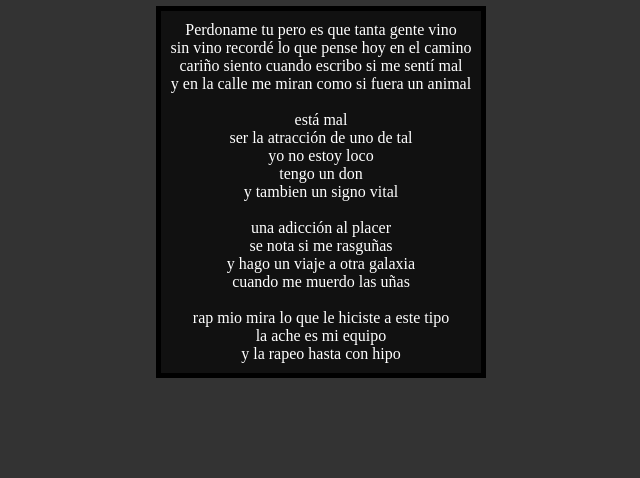
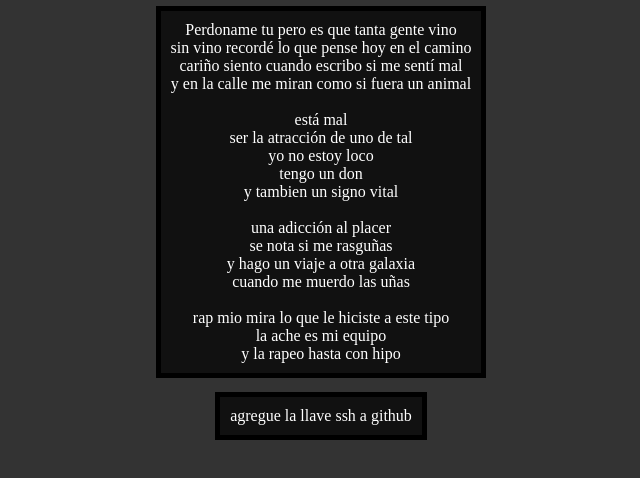
Before and after one commit to Caleido21/git-and-github, a plain HTML site: page index.html in a window 1280 px wide. Shown: the part 84-562 px from the top of the page, without its empty margins (319-959 px from the left). Drawn offline with Linux system fonts and the light colour scheme.

Commit message:
0.4.2 llave ssh

```diff
--- a/index.html
+++ b/index.html
@@ -34,6 +34,10 @@
         y la rapeo hasta con hipo
 
     </p>
+
+    <p id="ssh">
+    agregue la llave ssh a github
+    </p>
 </center>
 </body>
 </html>
```
